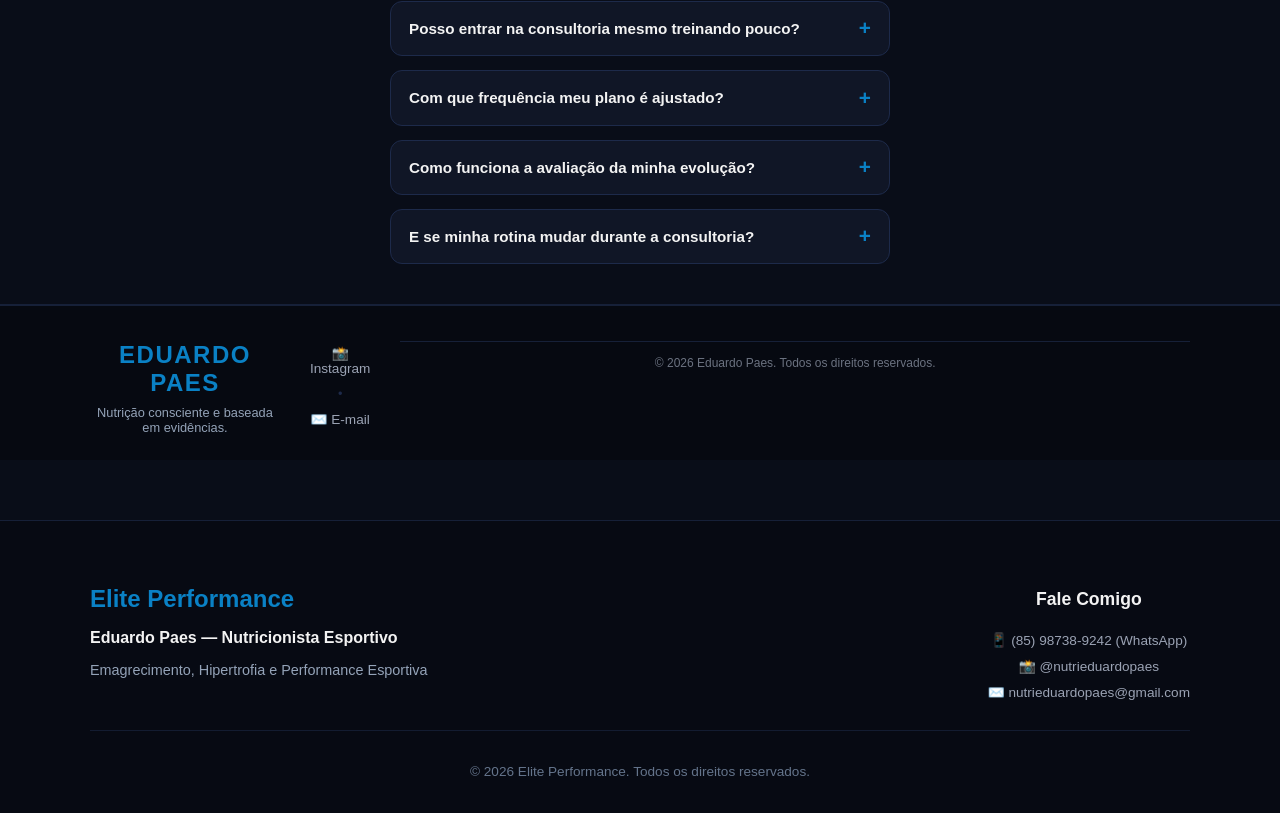
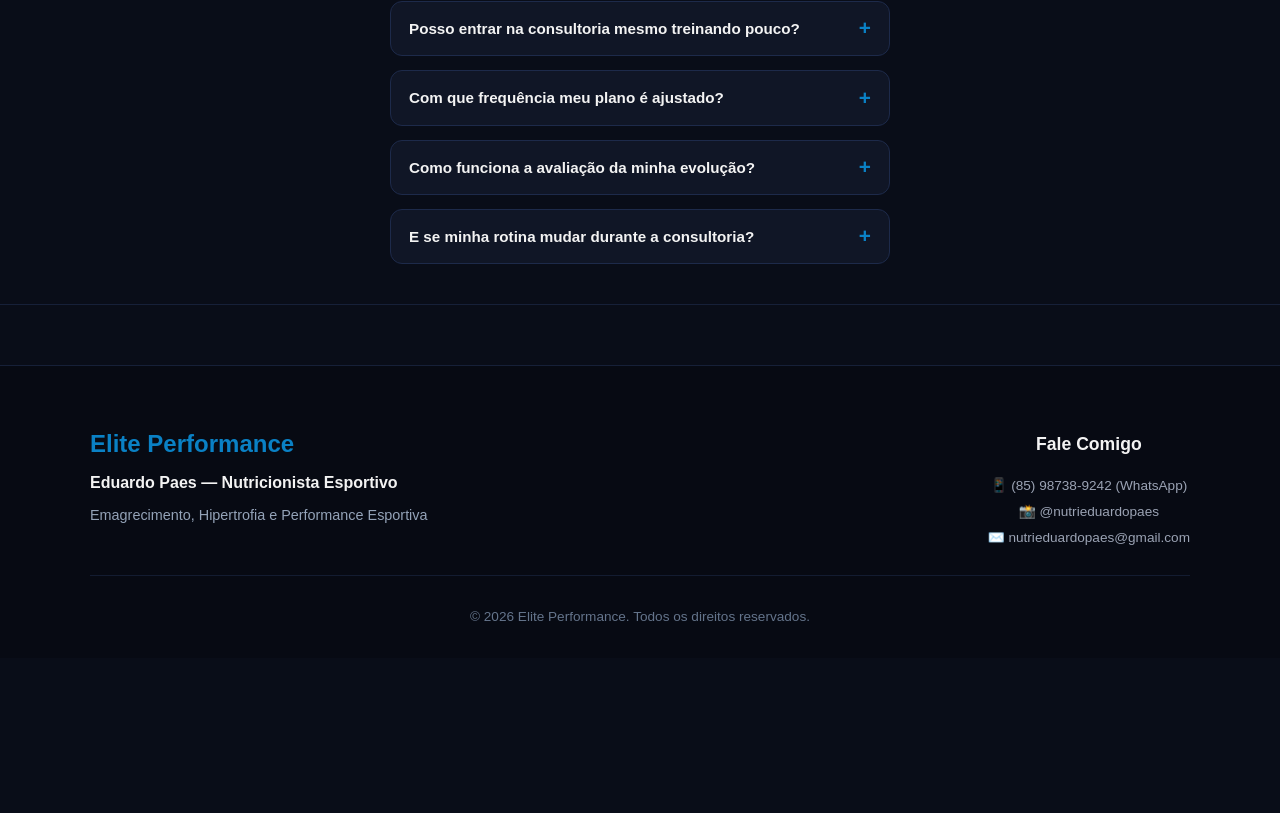
Before and after one commit to DanielMonteiro23/Epic-Performance, an Angular app: page / in a window 1280 px wide. Shown: the part 3879-4692 px from the top of the page. After the commit the page ends 4537 px from the top, so only its background shows below. Built offline with nearby package versions, Linux system fonts and the light colour scheme.

Commit message:
fix: remove rodape duplicado antigo

```diff
--- a/src/app/app.html
+++ b/src/app/app.html
@@ -260,29 +260,6 @@
   </div>
 </section>
 
-<!-- RODAPÉ (FOOTER) -->
-<footer class="footer">
-  <div class="footer-container">
-    <div class="footer-brand">
-      <h3 class="footer-logo">EDUARDO PAES</h3>
-      <p class="footer-tagline">Nutrição consciente e baseada em evidências.</p>
-    </div>
-
-    <div class="footer-links">
-      <a href="https://instagram.com/nutrieduardopaes" target="_blank" rel="noopener noreferrer">
-        📸 Instagram
-      </a>
-      <span class="footer-divisor">•</span>
-      <a href="mailto:nutrieduardopaes@gmail.com">
-        ✉️ E-mail
-      </a>
-    </div>
-
-    <div class="footer-copy">
-      <p>&copy; 2026 Eduardo Paes. Todos os direitos reservados.</p>
-    </div>
-  </div>
-</footer>
 <!-- RODAPÉ / CONTATO OFICIAL (BASEADO NO CARTÃO DE VISITA) -->
 <footer class="footer-contact">
   <div class="footer-container">
```
